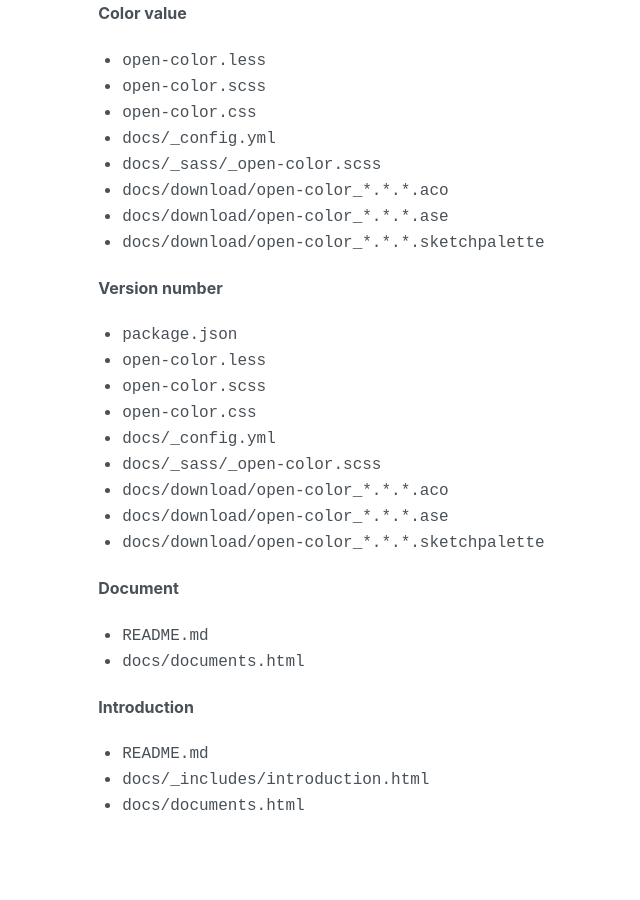
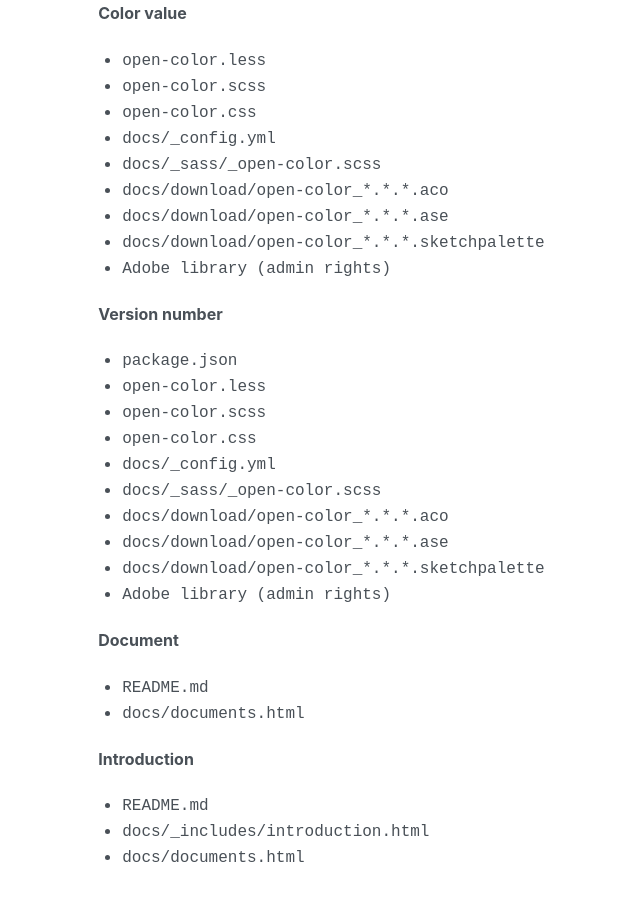
Before and after one commit to yeun/open-color, a Jekyll site: the page built from docs/documents.html, in a window 1280 px wide and 900 px high, scrolled down 3288 px. Shown: the whole window, without its empty margins (273-913 px from the left). Built offline with Jekyll 4.4.1, drawn with Linux system fonts in a browser that asks for light colours; nearby versions of some CDN libraries; library files that are not in the unit come from our copies; before the commit the page ends 4162 px from its top, so only the background shows below that.

Commit message:
Updated documents

```diff
--- a/docs/documents.html
+++ b/docs/documents.html
@@ -114,6 +114,7 @@ a:active {
       <li><code>docs/download/open-color_*.*.*.aco</code></li>
       <li><code>docs/download/open-color_*.*.*.ase</code></li>
       <li><code>docs/download/open-color_*.*.*.sketchpalette</code></li>
+      <li><code>Adobe library (admin rights)</code></li>
     </ul>
     <h4 class="docs-subtitle">Version number</h4>
     <ul>
@@ -126,6 +127,7 @@ a:active {
       <li><code>docs/download/open-color_*.*.*.aco</code></li>
       <li><code>docs/download/open-color_*.*.*.ase</code></li>
       <li><code>docs/download/open-color_*.*.*.sketchpalette</code></li>
+      <li><code>Adobe library (admin rights)</code></li>
     </ul>
     <h4 class="docs-subtitle">Document</h4>
     <ul>
```
Also changed, not shown: README.md.
